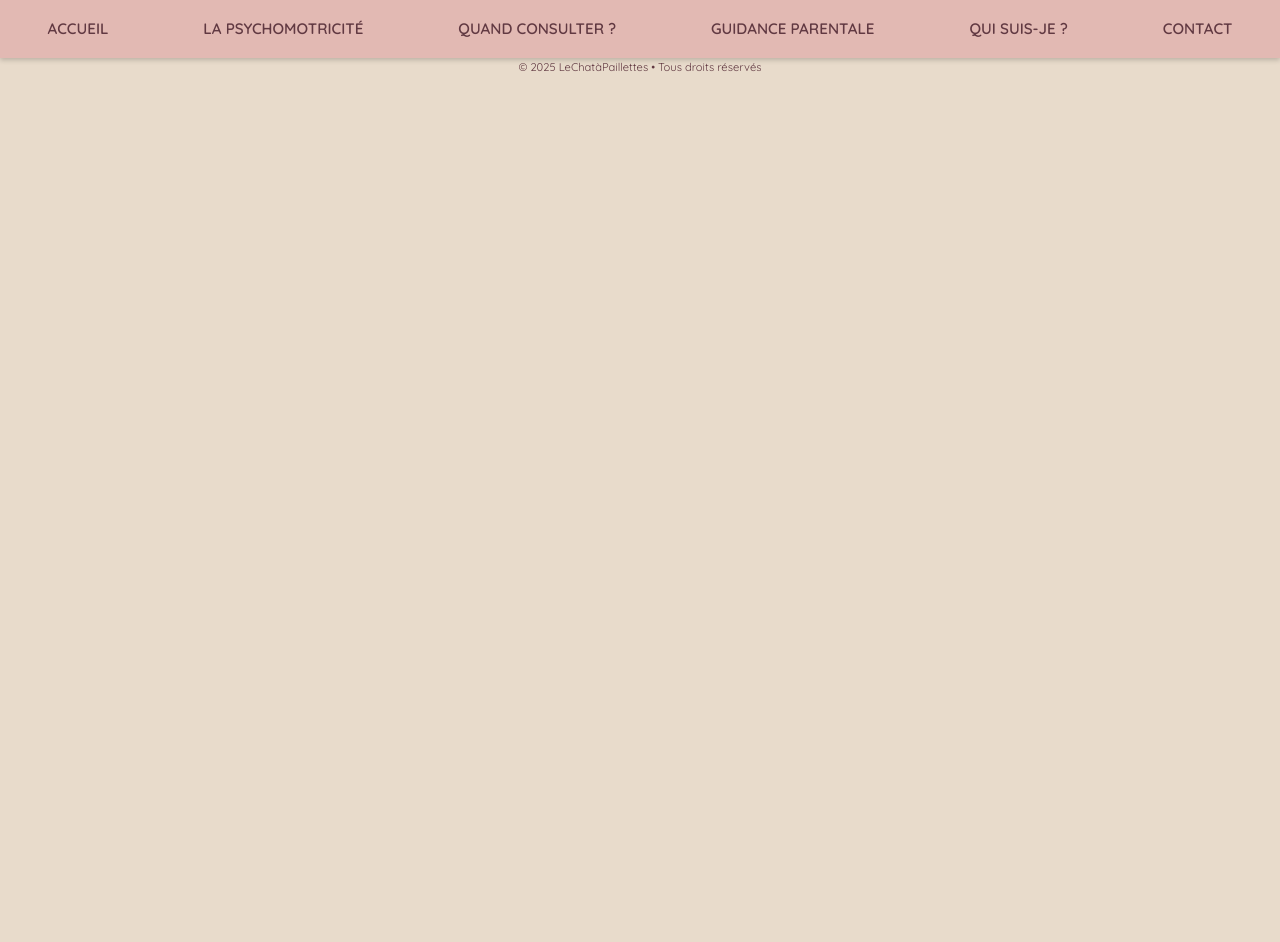
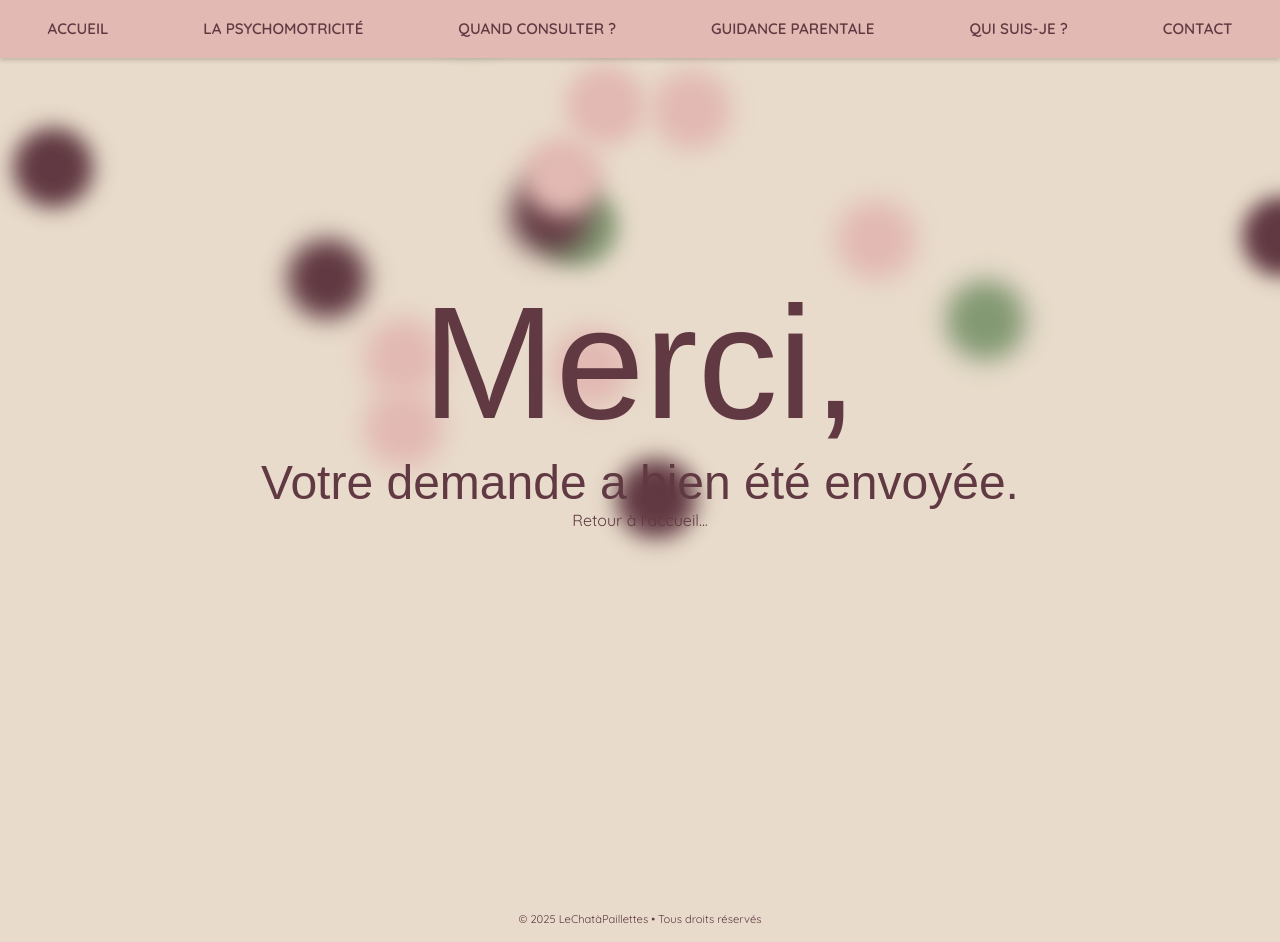
Before and after one commit to lechatapaillettes/jupsychomot, a React (Vite) app: page /thankyou in a window 1280 px wide. Before the commit the page ends 800 px from the top, so only its background shows below. Built offline with nearby package versions, Linux system fonts and the light colour scheme; a web font is replaced by a local one.

Commit message:
add thank you page

```diff
--- a/src/index.css
+++ b/src/index.css
@@ -129,7 +129,8 @@ h3 {
 /* Sections */
 
 section.accueil,
-section.NotFound {
+section.NotFound,
+section.ThankYou {
   min-height: 100vh;
 }
 
@@ -139,7 +140,8 @@ section.quandconsulter,
 section.guidance,
 section.quisuisje,
 section.contact,
-section.NotFound {
+section.NotFound,
+section.ThankYou {
   display: flex;
   align-items: center;
   justify-content: center;
@@ -185,12 +187,14 @@ section.contact {
 }
 
 .intro-name,
-.NotFound-title {
+.NotFound-title,
+.ThankYou-title {
   font-size: 10rem;
 }
 
 .intro-title,
-.NotFound-text {
+.NotFound-text,
+.ThankYou-text {
   font-size: 3rem;
 }
 
@@ -400,7 +404,9 @@ footer {
   font-size: 0.7rem;
 }
 
-footer a:hover {
+footer a:hover,
+section.NotFound a:hover,
+div.ThankYou-container a:hover {
   color: #839973;
 }
 
--- a/src/pages/LandingPage/Contact.jsx
+++ b/src/pages/LandingPage/Contact.jsx
@@ -181,7 +181,7 @@ const Contact = () => {
           <input
             type="hidden"
             name="_next"
-            value="https://lechatapaillettes.vercel.app/thankyou"
+            value="https://julie-psychomot.vercel.app/thankyou"
           />
           <input type="hidden" name="_captcha" value="false" />
         </form>
--- a/src/pages/ThankYou/ThankYou.jsx
+++ b/src/pages/ThankYou/ThankYou.jsx
@@ -1,12 +1,45 @@
 import React from "react";
 
+import { NavLink } from "react-router-dom";
+
 const ThankYou = () => {
+  return (
+    <section id="ThankYou" className="ThankYou">
+      <div className="ThankYou-container">
+        <h2 className="ThankYou-title">Merci,</h2>
+        <h3 className="ThankYou-text">Votre demande a bien été envoyée.</h3>
 
-    return (
-        <section>
-          <h2>ThankYou</h2>
-        </section>
-      );
-    };
+        <div className="back">
+          <NavLink to="/" className="back-link">
+            Retour à l'accueil...
+          </NavLink>
+        </div>
+      </div>
+
+      <div class="background">
+        <span></span>
+        <span></span>
+        <span></span>
+        <span></span>
+        <span></span>
+        <span></span>
+        <span></span>
+        <span></span>
+        <span></span>
+        <span></span>
+        <span></span>
+        <span></span>
+        <span></span>
+        <span></span>
+        <span></span>
+        <span></span>
+        <span></span>
+        <span></span>
+        <span></span>
+        <span></span>
+      </div>
+    </section>
+  );
+};
 
 export default ThankYou;
```
